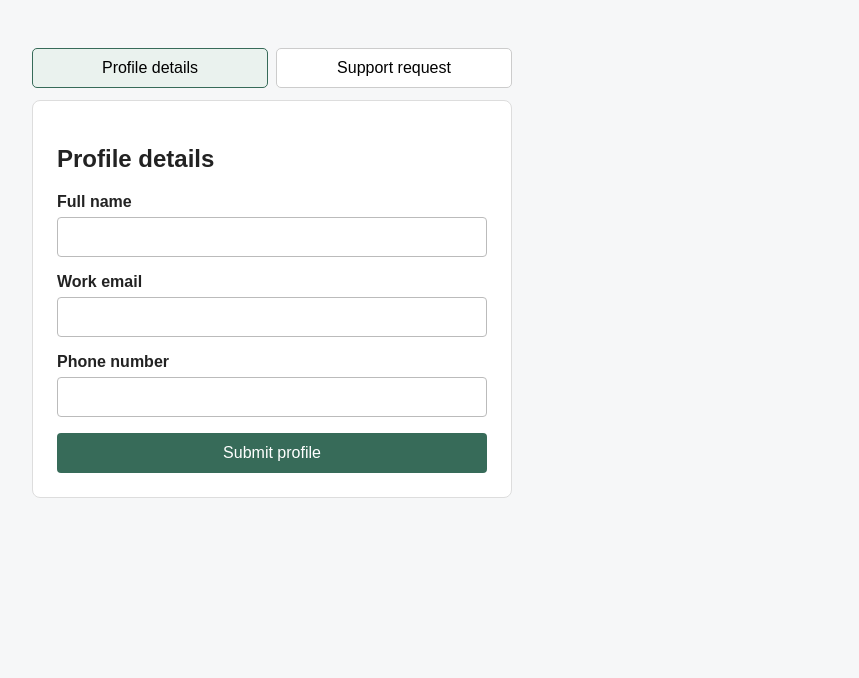
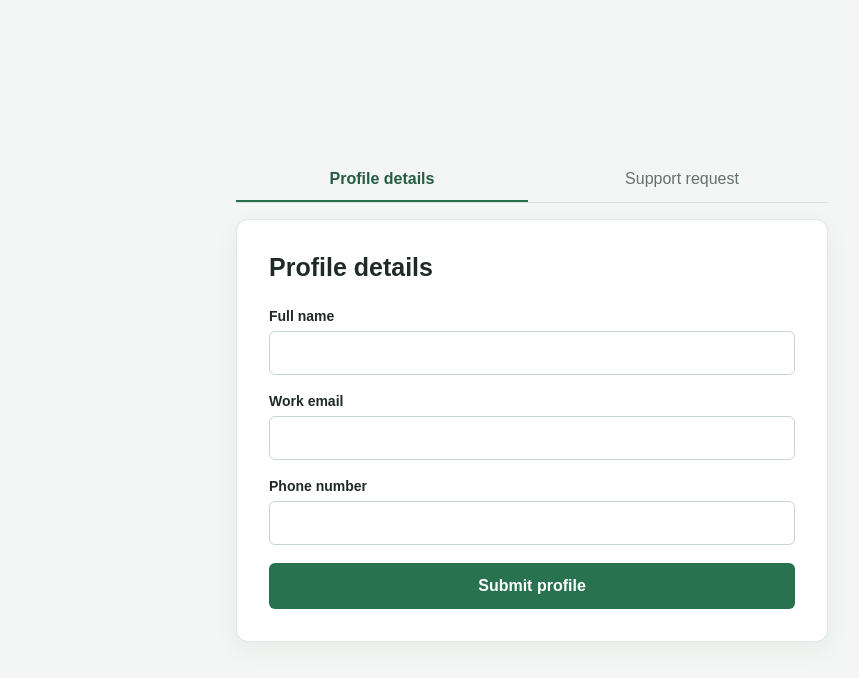
Before and after one commit to Akash981616/hoc-assignment-, a React (Vite) app: page / in a window 1280 px wide. Shown: the top 678 px of the page, without its empty margins (108-967 px from the left). Built offline with nearby package versions, Linux system fonts and the light colour scheme.

Commit message:
Improve form layout and focus states

```diff
--- a/src/hoc/withValidation.tsx
+++ b/src/hoc/withValidation.tsx
@@ -50,7 +50,8 @@ export function withValidation<P extends object, T extends object>(
     }
 
     function setFieldValue(field: keyof T, value: string) {
-      const values = { ...state.values, [field]: value };
+      const values = { ...valuesRef.current, [field]: value };
+      valuesRef.current = values;
       setState((current) => ({ ...current, values, status: '' }));
       if (state.touched[field]) void validate(values);
     }
--- a/src/style.css
+++ b/src/style.css
@@ -1,57 +1,111 @@
 :root {
   font-family: Arial, sans-serif;
-  color: #222;
-  background: #f6f7f8;
+  color: #202a27;
+  background: #f3f6f4;
   font-synthesis: none;
   text-rendering: optimizeLegibility;
   -webkit-font-smoothing: antialiased;
 }
 
 * { box-sizing: border-box; }
-body { margin: 0; min-width: 320px; }
+body { min-width: 320px; min-height: 100vh; margin: 0; }
 button, input, select, textarea { font: inherit; }
 
 .page-shell {
-  width: min(1000px, calc(100% - 32px));
+  display: flex;
+  align-items: center;
+  justify-content: center;
+  width: min(100%, 640px);
+  min-height: 100vh;
   margin: 0 auto;
-  padding: 48px 0 24px;
+  padding: 32px 24px;
+}
+
+.forms-column { width: 100%; }
+
+.form-switcher {
   display: grid;
   grid-template-columns: 1fr 1fr;
-  gap: 40px;
-  align-items: start;
+  gap: 8px;
+  margin-bottom: 16px;
+  border-bottom: 1px solid #d9e0dc;
 }
 
-.intro h1 { font-size: 36px; line-height: 1.15; margin: 8px 0 16px; }
-.intro h1 span { color: #376b59; }
-.intro p { color: #555; line-height: 1.6; }
-.eyebrow { color: #376b59; font-size: 12px; font-weight: 700; letter-spacing: .08em; }
-.feature-list { padding-left: 22px; line-height: 2; color: #444; }
-.feature-list span { font-weight: 700; margin-right: 8px; }
+.form-switcher-button {
+  min-height: 44px;
+  padding: 10px 12px;
+  border: 0;
+  border-bottom: 2px solid transparent;
+  background: transparent;
+  color: #64716b;
+  cursor: pointer;
+}
 
-.forms-column { min-width: 0; }
-.form-switcher { display: flex; gap: 8px; margin-bottom: 12px; }
-.form-switcher-button { flex: 1; padding: 10px 6px; border: 1px solid #ccc; background: #fff; border-radius: 5px; cursor: pointer; }
-.form-switcher-button.active { border-color: #376b59; background: #eaf2ee; }
-.form-card { padding: 24px; border: 1px solid #ddd; border-radius: 8px; background: #fff; }
-.card-heading { margin-bottom: 20px; }
-.card-heading h2 { margin: 6px 0; font-size: 22px; }
-.form-description, .hint { color: #666; font-size: 13px; line-height: 1.5; }
-.field { margin-bottom: 16px; }
-.field label { display: block; margin-bottom: 6px; font-weight: 600; }
-.field input, .field select, .field textarea { width: 100%; padding: 10px; border: 1px solid #bbb; border-radius: 4px; background: #fff; }
-.field textarea { min-height: 100px; resize: vertical; }
-.field input:focus, .field select:focus, .field textarea:focus { outline: 2px solid #8bb8a4; outline-offset: 1px; }
+.form-switcher-button:hover { color: #245c46; }
+.form-switcher-button.active { border-bottom-color: #28724f; color: #245c46; font-weight: 700; }
+.form-switcher-button:focus-visible { outline: 2px solid #28724f; outline-offset: 2px; }
+
+.form-card {
+  padding: 32px;
+  border: 1px solid #e0e6e2;
+  border-radius: 12px;
+  background: #fff;
+  box-shadow: 0 8px 24px rgb(25 53 39 / 5%);
+}
+
+.card-heading { margin-bottom: 24px; }
+.card-heading h1 { margin: 0; font-size: 25px; line-height: 1.25; }
+.field { margin-bottom: 18px; }
+.field label { display: block; margin-bottom: 7px; font-size: 14px; font-weight: 600; }
+.hint { margin: 0 0 7px; color: #66736c; font-size: 12px; line-height: 1.5; }
+
+.field input, .field select, .field textarea {
+  display: block;
+  width: 100%;
+  min-height: 44px;
+  padding: 10px 12px;
+  border: 1px solid #cbd5cf;
+  border-radius: 6px;
+  background: #fff;
+  color: #202a27;
+}
+
+.field textarea { min-height: 112px; resize: vertical; }
+.field input:focus, .field select:focus, .field textarea:focus { outline: 2px solid #81b69a; outline-offset: 1px; }
 .field [aria-invalid="true"] { border-color: #b42318; }
-.field-error, .submit-error { color: #b42318; font-size: 13px; }
-.field-row { display: grid; grid-template-columns: 1fr 1fr; gap: 12px; }
-.submit-button { width: 100%; padding: 11px; border: 0; border-radius: 4px; background: #376b59; color: #fff; cursor: pointer; }
+.field-error { margin: 7px 0 0; color: #b42318; font-size: 12px; }
+
+.submit-button {
+  width: 100%;
+  min-height: 46px;
+  padding: 11px 16px;
+  border: 0;
+  border-radius: 6px;
+  background: #28724f;
+  color: #fff;
+  font-weight: 600;
+  cursor: pointer;
+}
+
+.submit-button:hover:not(:disabled) { background: #205d40; }
+.submit-button:focus-visible { outline: 3px solid #9bc8ae; outline-offset: 2px; }
 .submit-button:disabled { opacity: .65; cursor: wait; }
-.success-message { padding: 10px; border: 1px solid #a8c8b7; border-radius: 4px; color: #24513f; background: #edf6f1; font-size: 13px; }
-footer { grid-column: 1 / -1; text-align: center; color: #666; font-size: 12px; }
 
-@media (max-width: 700px) {
-  .page-shell { grid-template-columns: 1fr; gap: 24px; padding-top: 28px; }
-  .field-row { grid-template-columns: 1fr; gap: 0; }
-  .form-card { padding: 18px; }
-  .intro h1 { font-size: 30px; }
+.success-message {
+  margin: 0 0 16px;
+  padding: 11px 12px;
+  border: 1px solid #b7d4c2;
+  border-radius: 6px;
+  background: #f0f7f2;
+  color: #245c46;
+  font-size: 13px;
+  line-height: 1.5;
 }
+
+@media (max-width: 480px) {
+  .page-shell { padding: 20px 16px; }
+  .form-card { padding: 22px 18px; }
+  .card-heading { margin-bottom: 20px; }
+  .card-heading h1 { font-size: 22px; }
+  .form-switcher-button { padding: 8px 6px; font-size: 13px; }
+}
```
